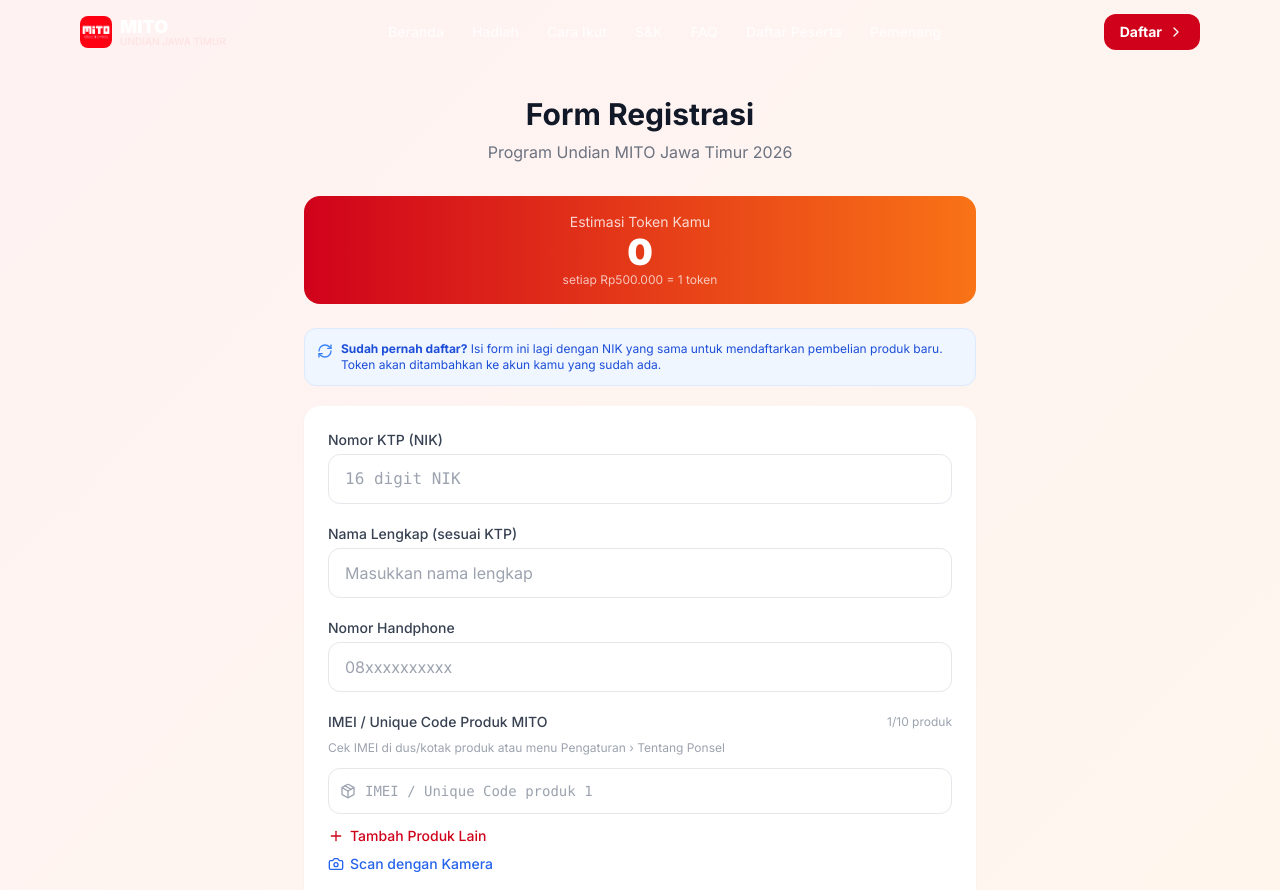
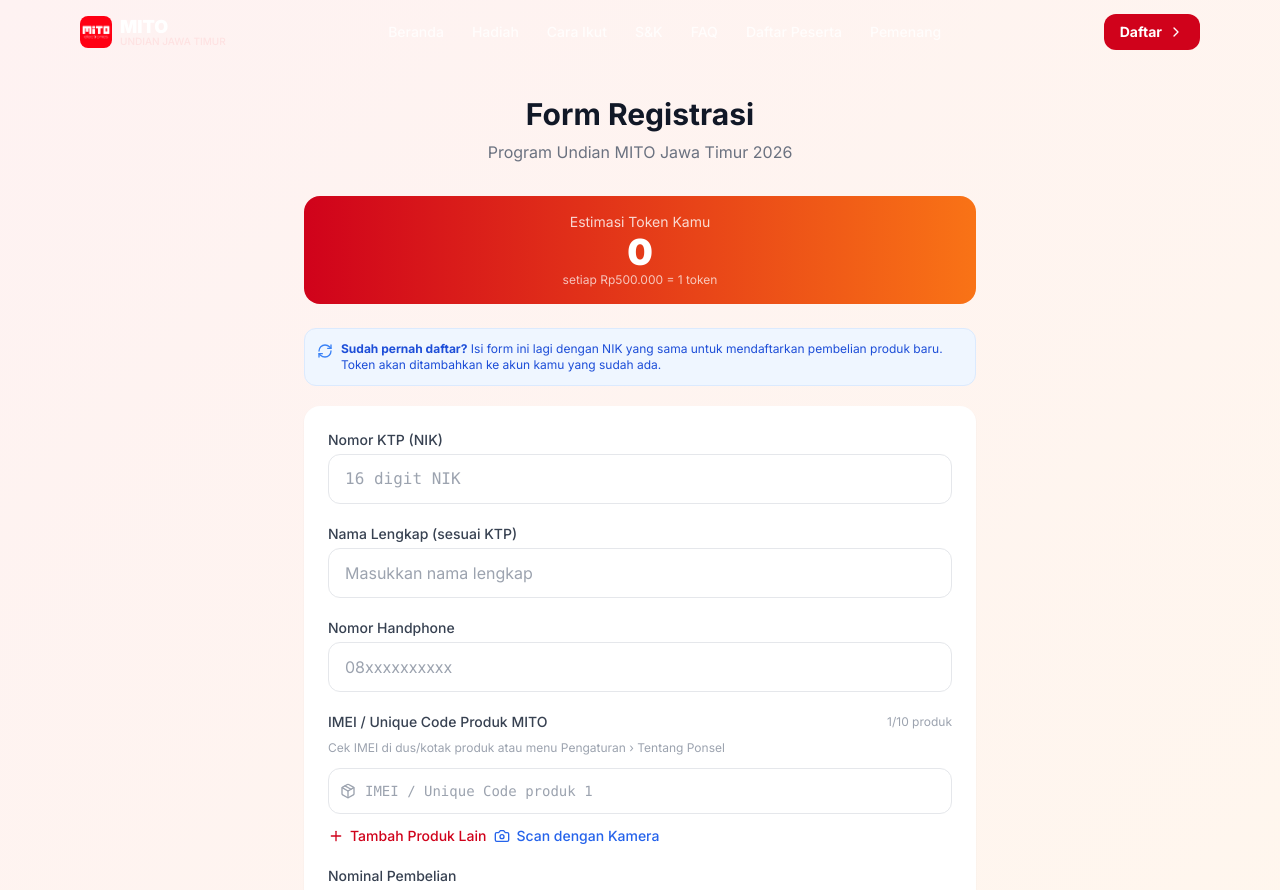
Before and after one commit to danielpratama23/mito-undian, a React (Vite) app in the folder frontend/: page /registrasi in a window 1280 px wide. Shown: the top 890 px of the page. Built offline with nearby package versions, Linux system fonts and the light colour scheme.

Commit message:
[FIX] Improve scanner UX - remove auto-close, better button layout

```diff
--- a/frontend/src/pages/Registrasi.jsx
+++ b/frontend/src/pages/Registrasi.jsx
@@ -240,11 +240,6 @@
 
       // Simpan stream untuk cleanup
       codeReaderRef.current = { stream }
-
-      // TODO: Implementasi barcode detection menggunakan native API
-      // Untuk sekarang, user harus input manual IMEI
-      toast.info('Kamera aktif. Silakan input IMEI secara manual untuk sekarang.')
-      setTimeout(() => stopScan(), 2000)
 
     } catch (err) {
       console.error('Scan error:', err)
@@ -497,11 +492,12 @@
                 </div>
               ))}
             </div>
+            <div className="flex gap-2 mt-3">
               {fields.length < 10 && (
                 <button
                   type="button"
                   onClick={() => append({ value: '' })}
-                className="mt-3 flex items-center gap-1.5 text-sm text-mito-red hover:text-mito-redDark font-medium transition-colors"
+                  className="flex items-center gap-1.5 text-sm text-mito-red hover:text-mito-redDark font-medium transition-colors"
                 >
                   <Plus className="w-4 h-4" /> Tambah Produk Lain
                 </button>
@@ -510,10 +506,11 @@
                 type="button"
                 onClick={startScan}
                 disabled={scanning || fields.length >= 10}
-              className="mt-2 flex items-center gap-1.5 text-sm text-blue-600 hover:text-blue-700 font-medium transition-colors disabled:opacity-50 disabled:cursor-not-allowed"
+                className="flex items-center gap-1.5 text-sm text-blue-600 hover:text-blue-700 font-medium transition-colors disabled:opacity-50 disabled:cursor-not-allowed"
               >
                 <Camera className="w-4 h-4" /> Scan dengan Kamera
               </button>
+            </div>
             {errors.imeiItems && !Array.isArray(errors.imeiItems) && (
               <p className="text-red-500 text-xs mt-1">{errors.imeiItems.message}</p>
             )}
```
Lines whose indentation alone changed are shown as unchanged.
